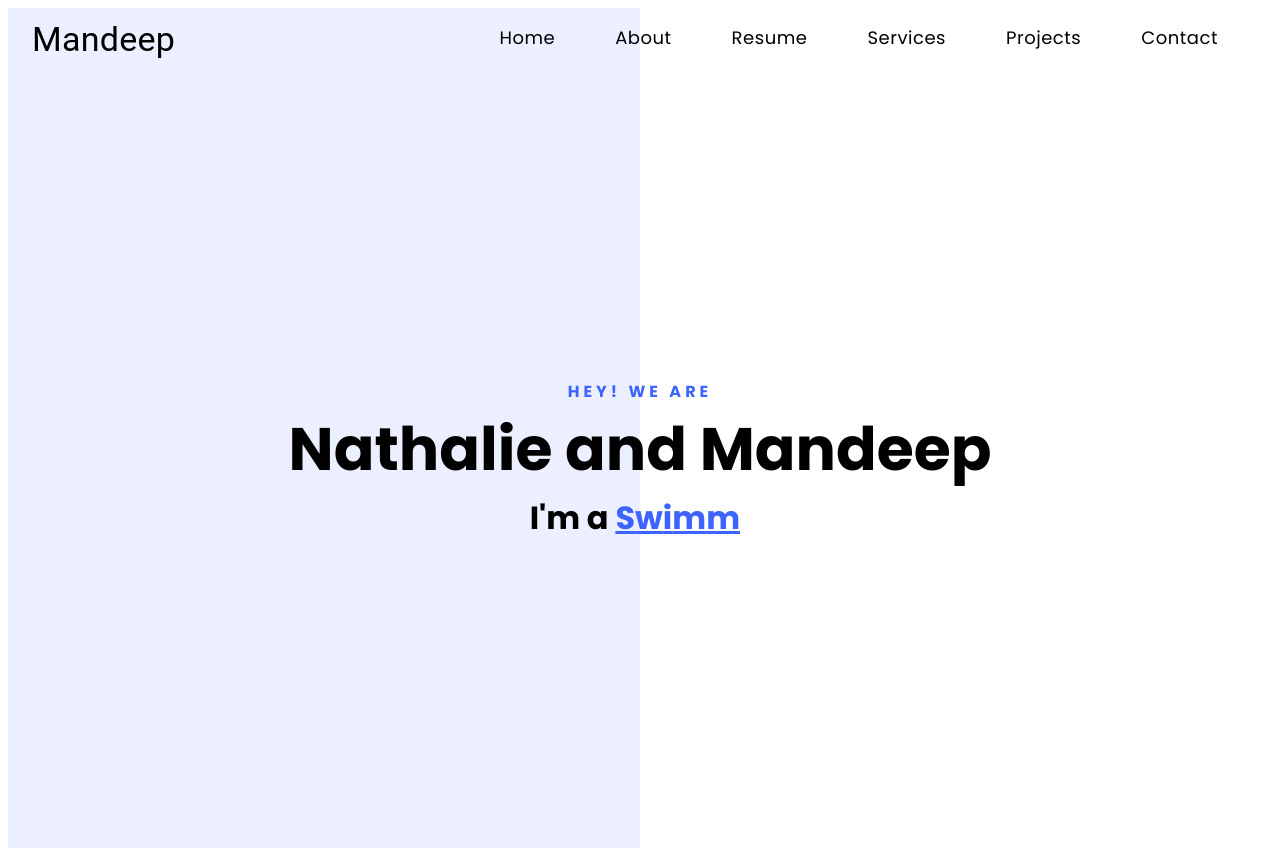
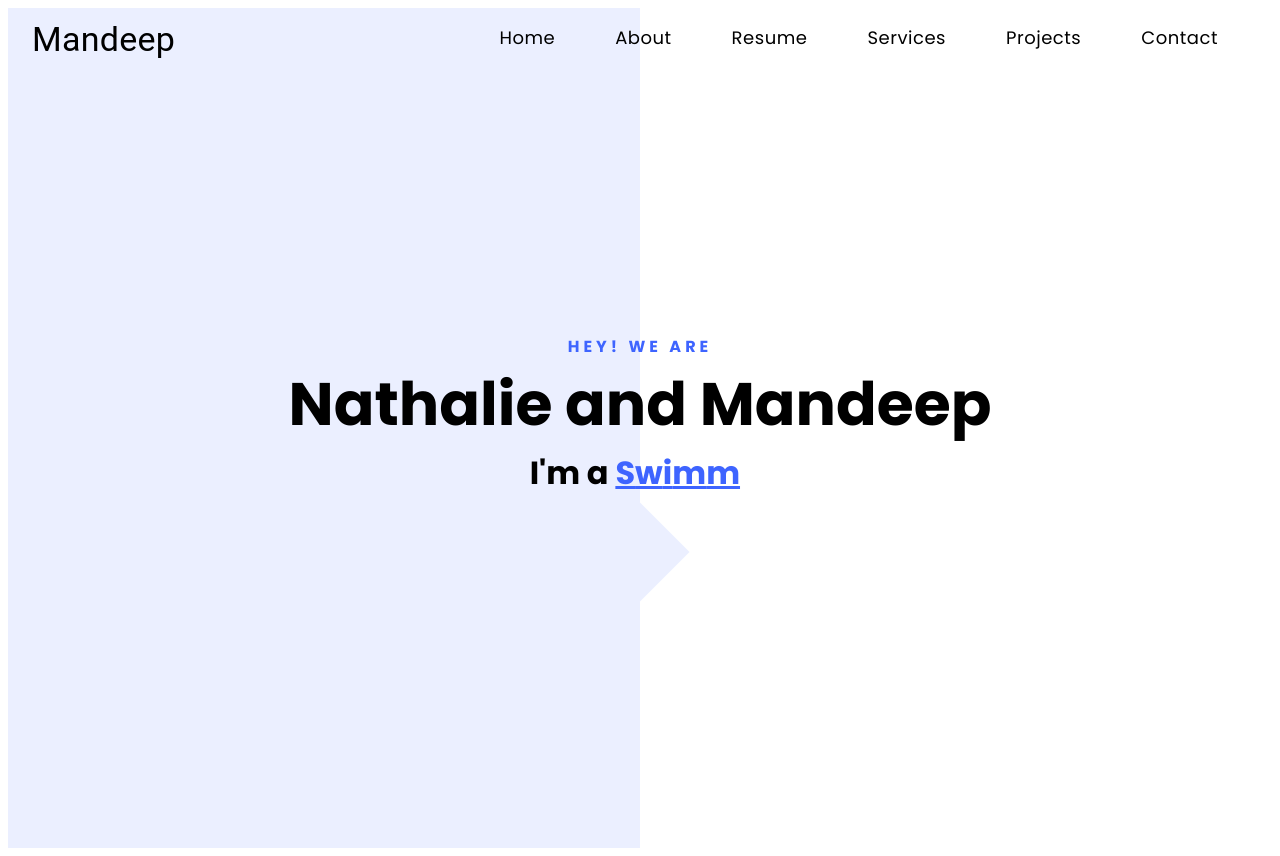
Before and after one commit to Mandeep-Sai/myWeb, a React (Create React App) app: page / in a window 1280 px wide. Built offline with nearby package versions, Linux system fonts and the light colour scheme.

Commit message:
rhombus added

```diff
--- a/src/compnents/Title.jsx
+++ b/src/compnents/Title.jsx
@@ -24,6 +24,7 @@ class Title extends Component {
               {/* </Typing> */}
             </div>
           </div>
+          <div id="rhombus"></div>
         </div>
       </div>
     );
--- a/src/compnents/styles/title.css
+++ b/src/compnents/styles/title.css
@@ -29,3 +29,15 @@
   color: rgb(62, 100, 255);
   text-decoration: underline;
 }
+.Title__titleWrapper {
+  display: flex;
+  flex-direction: column;
+  align-items: center;
+}
+.Title #rhombus {
+  width: 70px;
+  height: 70px;
+  background-color: #ebefff;
+  transform: rotate(45deg);
+  margin-top: 20px;
+}
```
